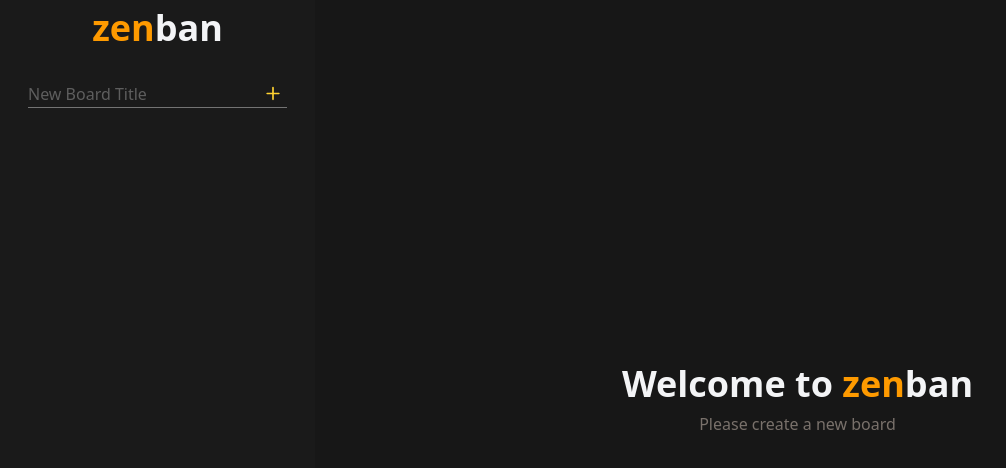
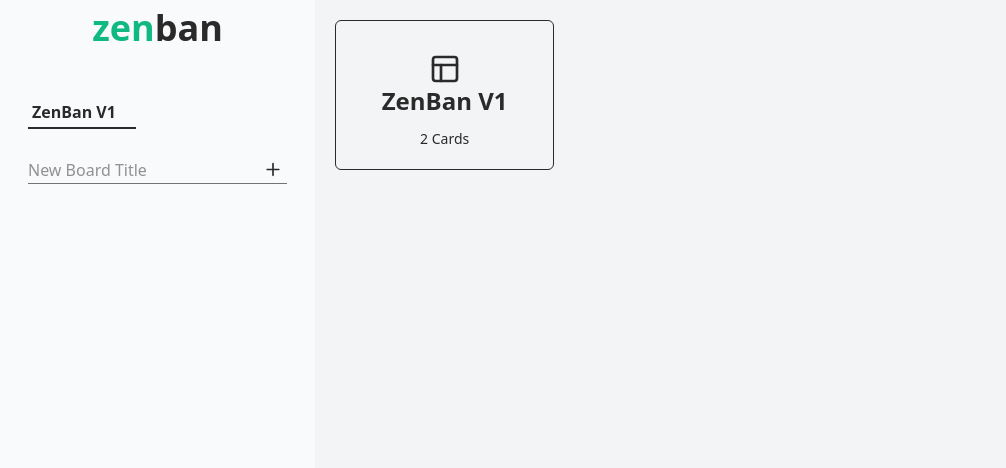
Before and after one commit to joshir16/Zenban, a React (Vite) app: page / in a window 1280 px wide. Shown: the top 468 px of the page, without its empty margins (0-1006 px from the left). Built offline with nearby package versions, Linux system fonts and the light colour scheme.

Commit message:
ui updates

```diff
--- a/src/components/BoardCard.tsx
+++ b/src/components/BoardCard.tsx
@@ -1,16 +1,19 @@
 import { Layout } from "lucide-react";
-import React from "react";
+import { Link } from "react-router-dom";
 
-export default function BoardCard() {
+export default function BoardCard({ board }) {
   return (
-    <div className="flex flex-col w-full border p-5 bg-amber-500 rounded-md text-black">
+    <Link
+      to={`/boards/${board.id}`}
+      className="flex flex-col w-full border p-5 bg-board rounded-md text-text"
+    >
       <div className="flex flex-col flex-1 justify-center items-center p-3">
         <Layout className="size-8" />
-        <h3 className="text-2xl font-bold">Board</h3>
+        <h3 className="text-2xl font-bold">{board.name}</h3>
       </div>
       <p className="flex-1 flex justify-center items-center text-sm font-medium">
-        2 Cards
+        {board.cards.length} Cards
       </p>
-    </div>
+    </Link>
   );
 }
--- a/src/components/BoardForm.tsx
+++ b/src/components/BoardForm.tsx
@@ -33,10 +33,10 @@
         placeholder="New Board Title"
         value={newBoard}
         onChange={(e) => setNewBoard(e.target.value)}
-        className="flex-1 text-neutral-400 outline-0  border-b border-neutral-500"
+        className="flex-1 text-text outline-0  border-b border-neutral-500"
       />
       <button type="submit">
-        <Plus className="size-7 text-amber-300 hover:text-amber-500 px-1 border-b border-neutral-500" />
+        <Plus className="size-7 text-text hover:text-primary px-1 border-b border-neutral-500" />
       </button>
     </form>
   );
--- /dev/null
+++ b/src/components/Card.tsx
@@ -0,0 +1,12 @@
+export default function Card() {
+  return (
+    <div className="flex flex-col w-full border p-5 bg-board rounded-md text-text">
+      <div className="flex flex-col flex-1 justify-center items-center p-3">
+        <h3 className="text-2xl font-bold">Card name</h3>
+      </div>
+      <p className="flex-1 flex justify-center items-center text-sm font-medium">
+        Cards description
+      </p>
+    </div>
+  );
+}
--- a/src/components/Header.tsx
+++ b/src/components/Header.tsx
@@ -1,13 +1,20 @@
-// import { Plus } from "lucide-react";
+import { Plus, Trash } from "lucide-react";
 
 export function Header() {
   return (
-    <header className="w-full flex justify-between items-center  py-3 px-5 border-b border-amber-500">
+    <header className="w-full flex justify-between items-center py-3 px-5 border-b border-primary">
       <h2 className="text-lg md:text-2xl  font-medium">boardname</h2>
-      {/* <button className="500px:text-xs sm:text-sm flex justify-between items-center border-2 border-amber-500  py-1 px-2">
-        <Plus className="size-5 text-amber-500" />
-        New Card
-      </button> */}
+
+      <div className="flex gap-4">
+        {/* <button className="group 500px:text-xs sm:text-base flex gap-1 font-semibold justify-between items-center py-1 px-2 hover:bg-primary hover:text-neutral-200">
+          <Plus className="size-5 font-bold text-primary group-hover:text-neutral-200" />
+          Create Card
+        </button> */}
+        <button className="group 500px:text-xs sm:text-base flex gap-1 font-semibold justify-between items-center py-1 px-2 hover:bg-primary hover:text-neutral-200">
+          <Trash className="size-5 font-bold text-primary group-hover:text-neutral-200" />
+          Delete Board
+        </button>
+      </div>
     </header>
   );
 }
--- a/src/components/PageNav.tsx
+++ b/src/components/PageNav.tsx
@@ -14,7 +14,7 @@
     <nav className="flex flex-col gap-3 overflow-y-auto min-w-1/2 sm:min-w-35 md:min-w-60 p-2">
       <Link to="/">
         <h1 className="text-lg sm:text-2xl md:text-4xl lowercase font-black text-center mb-5">
-          <span className="text-amber-500">Zen</span>
+          <span className="text-primary">Zen</span>
           ban
         </h1>
       </Link>
@@ -26,7 +26,7 @@
               <li key={item.id} className="w-full">
                 <NavLink
                   to={`/boards/${item.id}`}
-                  className={`p-1 pr-2 text-sm sm:text-md md:text-base sm:pr-5 border-b w-full hover:text-amber-500 hover:border-b-amber-500 transition-colors`}
+                  className={`p-1 pr-2 text-sm sm:text-md md:text-base sm:pr-5 border-b-2 w-full hover:text-primary font-bold hover:border-b-primary transition-colors`}
                 >
                   {item.name}
                 </NavLink>
--- a/src/index.css
+++ b/src/index.css
@@ -1,13 +1,12 @@
 @import "tailwindcss";
 
 @theme {
-  --color-primary: #ffd700;
-  --color-primary-dark: #b8860b;
-  --color-primary-light: #ffeb3b;
-
-  --color-dark: #1a1a1a;
-  --color-dark-lighter: #2d2d2d;
-  --color-dark-light: #3d3d3d;
+  --color-background: #f9fafb;
+  --color-board: #f3f4f6;
+  --color-columns: #ffffff;
+  --color-cards: #374151;
+  --color-text: #2a2a2a;
+  --color-primary: #10b981;
 
   --breakpoint-500px: 500px;
   --breakpoint-200px: 200px;
@@ -15,14 +14,10 @@
 
 @layer base {
   body {
-    @apply text-gray-100 bg-dark 2xl:max-w-screen-2xl 2xl:mx-auto;
+    @apply text-text 2xl:max-w-screen-2xl 2xl:mx-auto;
   }
 
   button {
     @apply cursor-pointer;
   }
 }
-
-body {
-  position: relative;
-}
--- a/src/layout/Layout.tsx
+++ b/src/layout/Layout.tsx
@@ -3,9 +3,9 @@
 
 export default function Layout() {
   return (
-    <main className="h-screen w-screen flex flex-1 overflow-hidden">
+    <main className="h-screen w-screen flex flex-1 overflow-hidden bg-background">
       <PageNav />
-      <div className="flex-1 overflow-y-hidden bg-neutral-900">
+      <div className="flex-1 overflow-y-hidden">
         <Outlet />
       </div>
     </main>
--- a/src/pages/BoardDetails.tsx
+++ b/src/pages/BoardDetails.tsx
@@ -1,13 +1,14 @@
+import Card from "../components/Card";
 import { Header } from "../components/Header";
 
 export default function BoardDetails() {
   return (
     <>
       <Header />
-      <section className="p-5 sm:p-3">
-        <div>card</div>
-        <div>card</div>
-        <div>card</div>
+      <section className="p-5 sm:p-3 grid grid-cols-3 gap-5">
+        <div className="col bg-columns flex gap-2">
+          <Card />
+        </div>
       </section>
     </>
   );
--- a/src/pages/BoardList.tsx
+++ b/src/pages/BoardList.tsx
@@ -3,20 +3,18 @@
 import Welcome from "./Welcome";
 
 export default function BoardList() {
-  const navItems = useSelector((state) => state.boards);
-  console.log(navItems);
+  const boardsItem = useSelector((state) => state.boards);
+  console.log(boardsItem);
 
   return (
     <>
-      <section className="flex flex-col p-5 gap-5 h-full">
-        {navItems.length > 0 ? (
+      <section className="flex flex-col p-5 gap-5 h-full bg-board">
+        {boardsItem.length > 0 ? (
           <>
             <div className="grid sm:grid-cols-1 md:grid-cols-2 lg:grid-cols-4 gap-4 ">
-              <BoardCard />
-              <BoardCard />
-              <BoardCard />
-              <BoardCard />
-              <BoardCard />
+              {boardsItem.map((board) => (
+                <BoardCard board={board} />
+              ))}
             </div>
           </>
         ) : (
--- a/src/pages/Welcome.tsx
+++ b/src/pages/Welcome.tsx
@@ -2,7 +2,7 @@
   return (
     <div className="flex w-full h-full justify-center items-center flex-col">
       <h1 className="text-lg sm:text-2xl md:text-4xl  font-black text-center mb-2">
-        Welcome to <span className="text-amber-500">zen</span>
+        Welcome to <span className="text-primary-500">Zen</span>
         ban
       </h1>
       <p className="text-stone-500">Please create a new board</p>
--- a/src/store/slice/boardSlice.tsx
+++ b/src/store/slice/boardSlice.tsx
@@ -38,7 +38,7 @@
 
 const boardSlice = createSlice({
   name: "boards",
-  initialState: initialState,
+  initialState: initialData,
   reducers: {
     createBoard(state, action) {
       state.push(action.payload);
```
